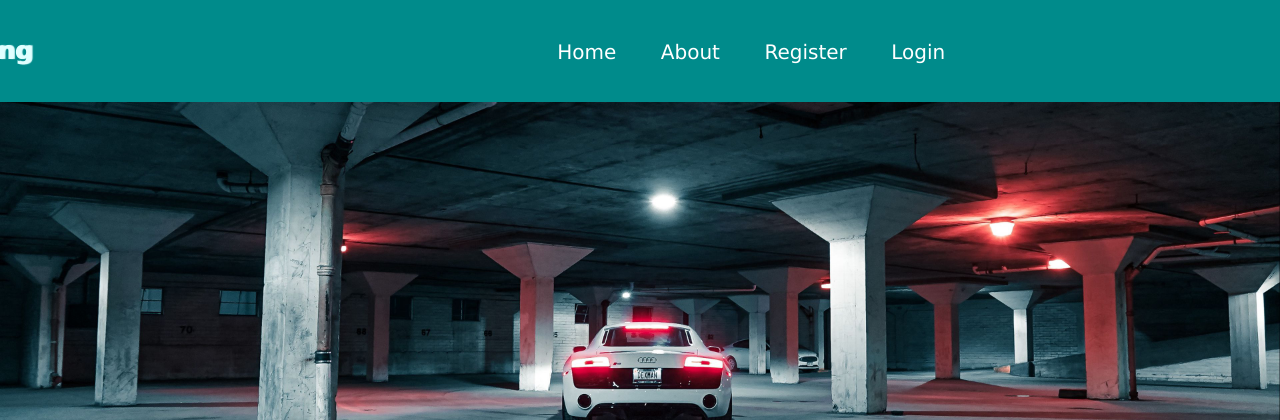
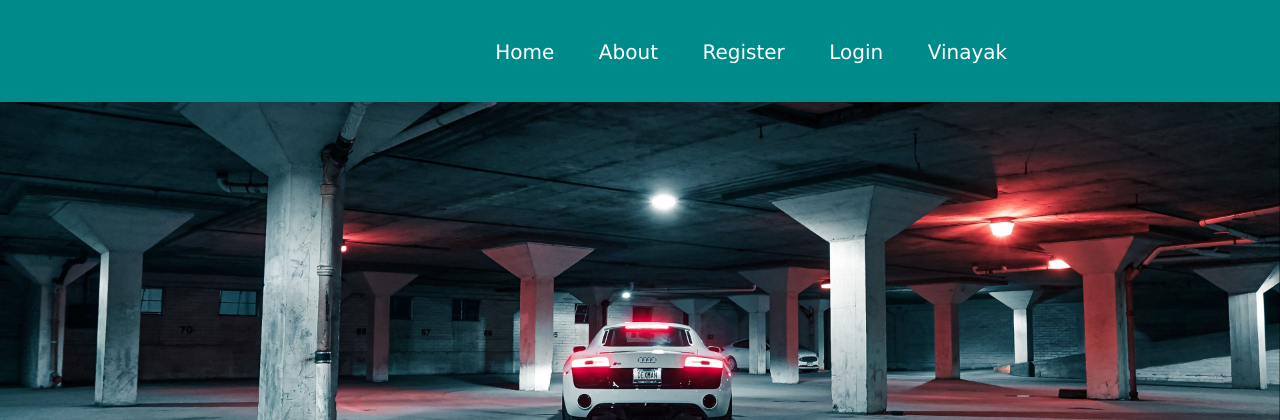
Before and after one commit to AlinMohan/web-parking, a Django app: page / in a window 1280 px wide. Shown: the top 420 px of the page. Run offline with Django 4.2, Linux system fonts and the light colour scheme.

Commit message:
vinayakcommit

```diff
--- a/templates/base.html
+++ b/templates/base.html
@@ -68,6 +68,10 @@
         <li><a class="anc1" style="text-decoration: none; color: white;" href="register">Register</a></li>
 
         <li><a class="anc1" style="text-decoration: none; color: white;" href="login">Login</a></li>
+
+
+        <li><a class="anc1" style="text-decoration: none; color: white;" href="#">Vinayak</a></li>
+
 
 
         <!-- <li><a class="anc1" style="text-decoration: none; color: white;" href="adminlogin">AdminLogin</a></li> -->
```
